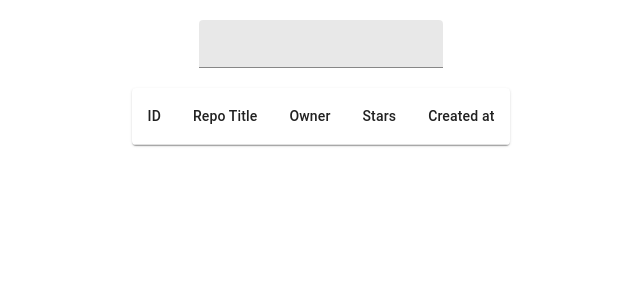
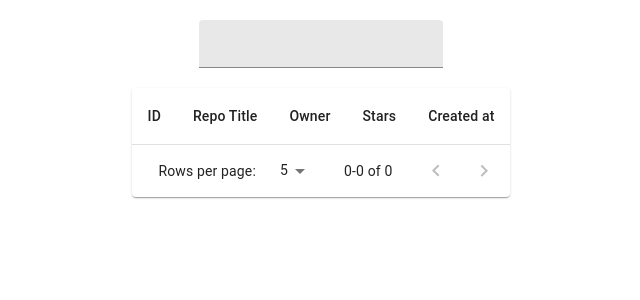
Before and after one commit to GoreckiK/githubDataFetch, a React (Create React App) app: page / in a window 1280 px wide. Shown: the top 300 px of the page, without its empty margins (319-959 px from the left). Built offline with nearby package versions, Linux system fonts and the light colour scheme.

Commit message:
localStorage state update on init pagination added

```diff
--- a/src/Components/GitDataContainer/GitDataContainerComponent.tsx
+++ b/src/Components/GitDataContainer/GitDataContainerComponent.tsx
@@ -1,56 +1,54 @@
-import React, {ChangeEvent, FormEvent} from "react";
+import React, {FormEvent} from "react";
 import {TableComponent} from "../TableComponent/TableComponent";
 import './GitDataContainerComponent.css';
 import {RepositoryDataModel} from "../TableComponent/repository-data-model";
 import {TextField} from "@material-ui/core";
 import {getRepositoriesByName} from "../../API";
-import _ from 'lodash';
+import { debounce } from 'lodash';
 
-export class GitDataContainerComponent extends React.Component<{}, {gitHubData: RepositoryDataModel[], searchedName: string}> {
+export class GitDataContainerComponent extends React.Component<{}, {gitHubData: RepositoryDataModel[], latestSearch: string}> {
     constructor(props: any) {
         super(props);
         this.state = {
             gitHubData: [],
-            searchedName: ''
+            latestSearch: ''
         };
-        this.onFormSubmit = _.debounce(this.onFormSubmit.bind(this), 250);
+        this.onChange = debounce(this.onChange.bind(this), 350);
+        this.onFormSubmit = this.onFormSubmit.bind(this);
+    }
+
+    componentDidMount() {
+        const query = localStorage.getItem('latestSearch') || '';
+        const latestSearchData = localStorage.getItem(query);
+        if (query) this.setState({
+            gitHubData: typeof(latestSearchData) === 'string' ? JSON.parse(latestSearchData) : []
+        })
     }
 
     onFormSubmit = (e: FormEvent<HTMLFormElement>): void => {
-        // e.preventDefault();
-        // if (localStorage.getItem('searchedName') !== this.state.searchedName) {
-        //     getRepositoriesByName(this.state.searchedName)
-        //         .then(res => {
-        //             // @ts-ignore
-        //             localStorage.setItem('searchedName', this.state.searchedName);
-        //             this.setState({
-        //                 gitHubData: res.data.items
-        //             });
-        //         })
-        //         .catch(err => console.error(err));
-        // }
+        e.preventDefault();
     };
 
-    onChange = (e: ChangeEvent<HTMLInputElement>) => {
-        debugger;
-        // this.setState({
-        //     searchedName: e.target.value
-        // });
-        e.preventDefault();
-        if (!localStorage.getItem(e.target.value)) {
-            getRepositoriesByName(e.target.value)
+    onChange = (value: string): void => {
+        if (value && !localStorage.getItem(value)) {
+            getRepositoriesByName(value)
                 .then(res => {
                     // @ts-ignore
-                    localStorage.setItem(e.target.value, e.target.value);
+                    localStorage.setItem(value, JSON.stringify(res.data.items));
+                    localStorage.setItem('latestSearch', value);
                     this.setState({
-                        gitHubData: res.data.items
+                        gitHubData: res.data.items,
+                        latestSearch: value
                     });
                 })
                 .catch(err => console.error(err));
         } else {
-                // @ts-ignore
+            // @ts-ignore
+            const localStorageData = JSON.parse(localStorage.getItem(value));
+            localStorage.setItem('latestSearch', value);
             this.setState({
-                gitHubData: localStorage.getItem(e.target.value)
+                gitHubData: localStorageData,
+                latestSearch: value
             });
         }
     };
@@ -58,8 +56,8 @@ export class GitDataContainerComponent extends React.Component<{}, {gitHubData:
     render() {
         return (
             <div className="git-table">
-                <form className="search-form">
-                    <TextField id="repo-search" variant="filled" size="small" onChange={this.onChange}/>
+                <form className="search-form" onSubmit={this.onFormSubmit}>
+                    <TextField id="repo-search" variant="filled" size="small" onChange={({target: {value}}) => this.onChange(value)}/>
                 </form>
                 <TableComponent repoData={this.state.gitHubData}/>
             </div>
--- a/src/Components/TableComponent/TableComponent.css
+++ b/src/Components/TableComponent/TableComponent.css
@@ -1,3 +1,8 @@
 .table {
     width: 100%;
 }
+
+.paper {
+    width: '100%';
+    margin-bottom: 2px;
+}
--- a/src/Components/TableComponent/TableComponent.tsx
+++ b/src/Components/TableComponent/TableComponent.tsx
@@ -1,11 +1,23 @@
-import React from 'react'
-import {Paper, Table, TableBody, TableCell, TableContainer, TableHead, TableRow} from "@material-ui/core";
+import React, { useState } from 'react'
+import {Paper, Table, TableBody, TableCell, TableContainer, TableHead, TableRow, TablePagination} from "@material-ui/core";
 import './TableComponent.css';
 import {RepositoryDataModel} from "./repository-data-model";
 
 export const TableComponent = (props: {repoData: RepositoryDataModel[]}) => {
+    const [rowsPerPage, setRowsPerPage] = useState(5)
+    const [page, setPage] = useState(0)
+
+    const handleChangeRowsPerPage = (event: React.ChangeEvent<HTMLInputElement | HTMLTextAreaElement>): void | undefined => {
+        setRowsPerPage(parseInt(event.target.value));
+    }
+
+    const handleChangePage = (event: React.MouseEvent<HTMLButtonElement, MouseEvent> | null, newPage: number): void => {
+        setPage(newPage)
+    }
     return (
-        <TableContainer component={Paper}>
+        <div>
+            <Paper className='paper'>
+                <TableContainer>
                     <Table className='table'>
                         <TableHead>
                             <TableRow>
@@ -17,7 +29,9 @@ export const TableComponent = (props: {repoData: RepositoryDataModel[]}) => {
                             </TableRow>
                         </TableHead>
                         <TableBody>
-                    {props.repoData.map(row => (
+                            {props.repoData
+                            .slice(page * rowsPerPage, page * rowsPerPage + rowsPerPage)
+                            .map(row => (
                                 <TableRow key={row.id}>
                                     <TableCell>{row.id}</TableCell>
                                     <TableCell>{row.name}</TableCell>
@@ -29,5 +43,16 @@ export const TableComponent = (props: {repoData: RepositoryDataModel[]}) => {
                         </TableBody>
                     </Table>
                 </TableContainer>
+                <TablePagination
+                    rowsPerPageOptions={[5, 10, 15, 20]}
+                    component="div"
+                    count={props.repoData.length}
+                    rowsPerPage={rowsPerPage}
+                    page={page}
+                    onChangePage={handleChangePage}
+                    onChangeRowsPerPage={handleChangeRowsPerPage}
+                />
+            </Paper>
+        </div>
     )
 };
```
Lines whose indentation alone changed are shown as unchanged.
